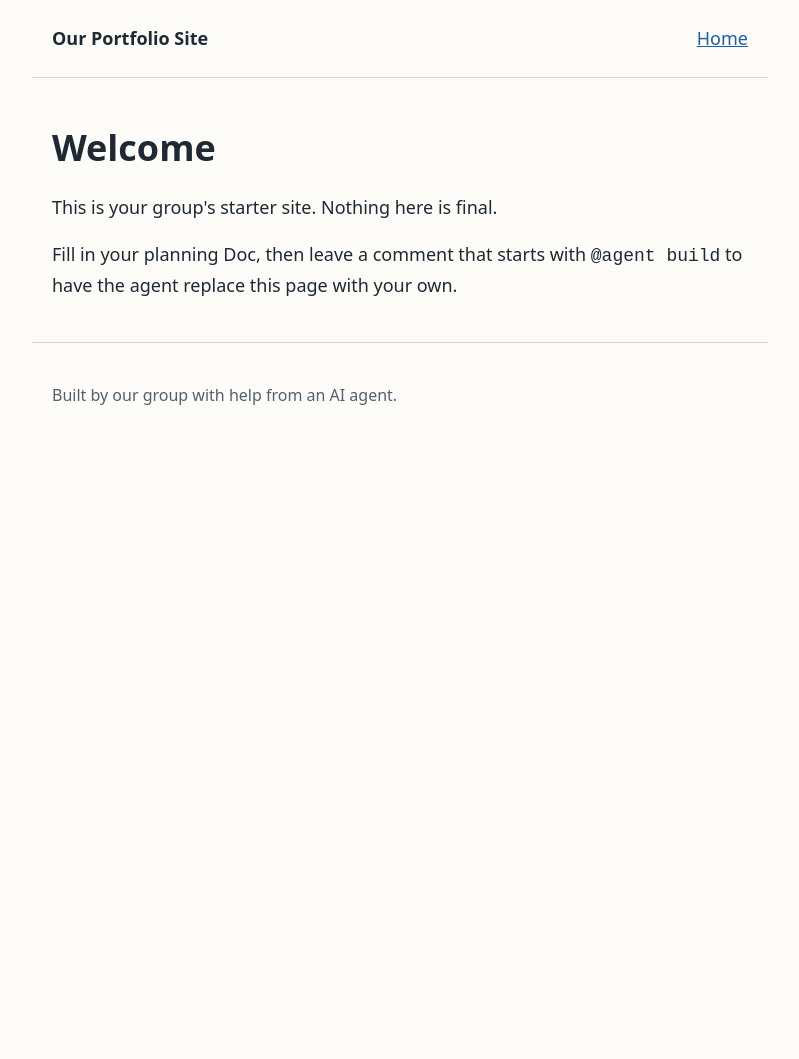
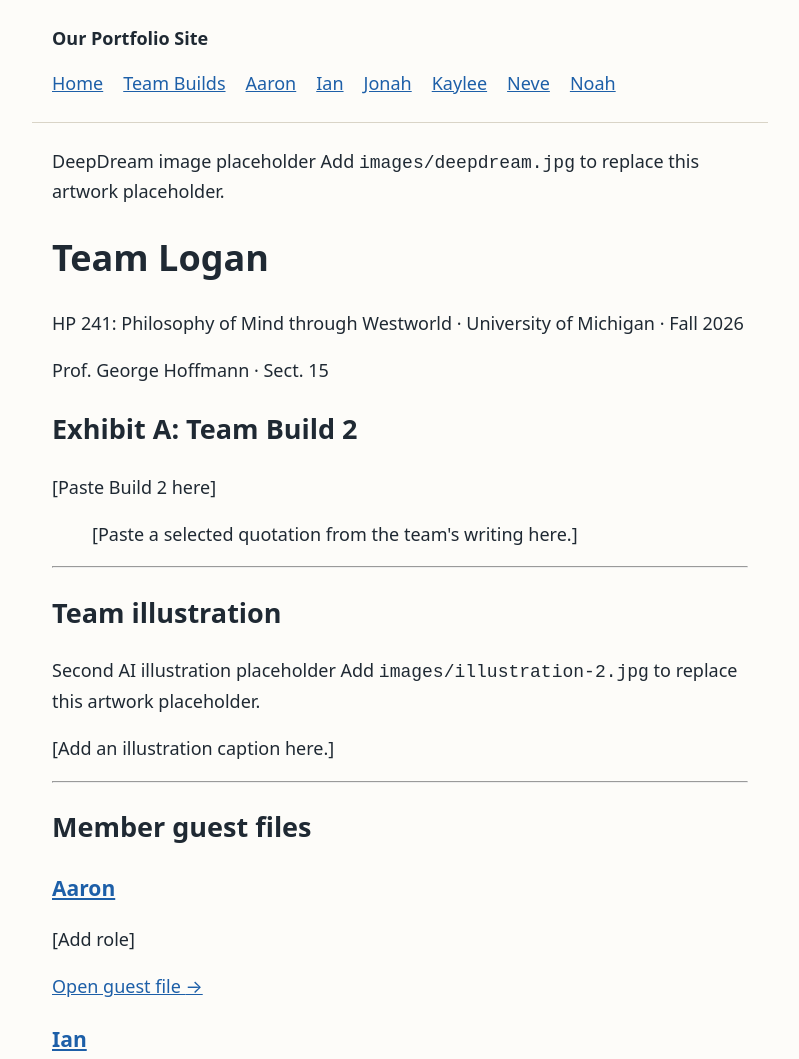
Before and after one commit to um-lrc-hnr241/2026-fall-logan, a plain HTML site: page index.html in a window 1280 px wide. Shown: the top 1059 px of the page, without its empty margins (240-1039 px from the left). Before the commit the page ends 800 px from the top, so only its background shows below. Drawn offline with Linux system fonts and the light colour scheme.

Commit message:
Agent: update index.html

```diff
--- a/index.html
+++ b/index.html
@@ -3,7 +3,7 @@
 <head>
   <meta charset="utf-8">
   <meta name="viewport" content="width=device-width, initial-scale=1">
-  <title>Our Portfolio Site</title>
+  <title>Team Logan — Portfolio</title>
   <link rel="stylesheet" href="styles.css">
 </head>
 <body>
@@ -14,15 +14,58 @@
     <nav aria-label="Main">
       <ul>
         <li><a href="index.html" aria-current="page">Home</a></li>
+        <li><a href="team.html">Team Builds</a></li>
+        <li><a href="aaron.html">Aaron</a></li>
+        <li><a href="ian.html">Ian</a></li>
+        <li><a href="jonah.html">Jonah</a></li>
+        <li><a href="kaylee.html">Kaylee</a></li>
+        <li><a href="neve.html">Neve</a></li>
+        <li><a href="noah.html">Noah</a></li>
       </ul>
     </nav>
   </header>
 
   <main id="main">
-    <h1>Welcome</h1>
-    <p>This is your group's starter site. Nothing here is final.</p>
-    <p>Fill in your planning Doc, then leave a comment that starts with
-      <code>@agent build</code> to have the agent replace this page with your own.</p>
+    <section class="hero" aria-labelledby="site-heading">
+      <div class="image-placeholder hero-art" role="img" aria-label="Placeholder for Team Logan's DeepDream image; add images/deepdream.jpg">
+        <span class="placeholder-label">DeepDream image placeholder</span>
+        <span class="placeholder-note">Add <code>images/deepdream.jpg</code> to replace this artwork placeholder.</span>
+      </div>
+      <h1 id="site-heading">Team Logan</h1>
+      <p class="course-line">HP 241: Philosophy of Mind through Westworld · University of Michigan · Fall 2026</p>
+      <p class="course-line">Prof. George Hoffmann · Sect. 15</p>
+    </section>
+
+    <section class="content-section" aria-labelledby="build-two-heading">
+      <h2 id="build-two-heading">Exhibit A: Team Build 2</h2>
+      <p class="placeholder-copy">[Paste Build 2 here]</p>
+      <blockquote class="pull-quote">[Paste a selected quotation from the team's writing here.]</blockquote>
+    </section>
+
+    <hr class="section-divider">
+
+    <section class="content-section" aria-labelledby="illustration-heading">
+      <h2 id="illustration-heading">Team illustration</h2>
+      <div class="image-placeholder illustration-art" role="img" aria-label="Placeholder for the team's second AI illustration; add images/illustration-2.jpg">
+        <span class="placeholder-label">Second AI illustration placeholder</span>
+        <span class="placeholder-note">Add <code>images/illustration-2.jpg</code> to replace this artwork placeholder.</span>
+      </div>
+      <p class="caption">[Add an illustration caption here.]</p>
+    </section>
+
+    <hr class="section-divider">
+
+    <section class="content-section" aria-labelledby="members-heading">
+      <h2 id="members-heading">Member guest files</h2>
+      <div class="member-grid">
+        <article class="member-card"><h3><a href="aaron.html">Aaron</a></h3><p>[Add role]</p><a class="card-link" href="aaron.html">Open guest file <span aria-hidden="true">→</span></a></article>
+        <article class="member-card"><h3><a href="ian.html">Ian</a></h3><p>[Add role]</p><a class="card-link" href="ian.html">Open guest file <span aria-hidden="true">→</span></a></article>
+        <article class="member-card"><h3><a href="jonah.html">Jonah</a></h3><p>[Add role]</p><a class="card-link" href="jonah.html">Open guest file <span aria-hidden="true">→</span></a></article>
+        <article class="member-card"><h3><a href="kaylee.html">Kaylee</a></h3><p>[Add role]</p><a class="card-link" href="kaylee.html">Open guest file <span aria-hidden="true">→</span></a></article>
+        <article class="member-card"><h3><a href="neve.html">Neve</a></h3><p>[Add role]</p><a class="card-link" href="neve.html">Open guest file <span aria-hidden="true">→</span></a></article>
+        <article class="member-card"><h3><a href="noah.html">Noah</a></h3><p>[Add role]</p><a class="card-link" href="noah.html">Open guest file <span aria-hidden="true">→</span></a></article>
+      </div>
+    </section>
   </main>
 
   <footer class="site-footer">
```
